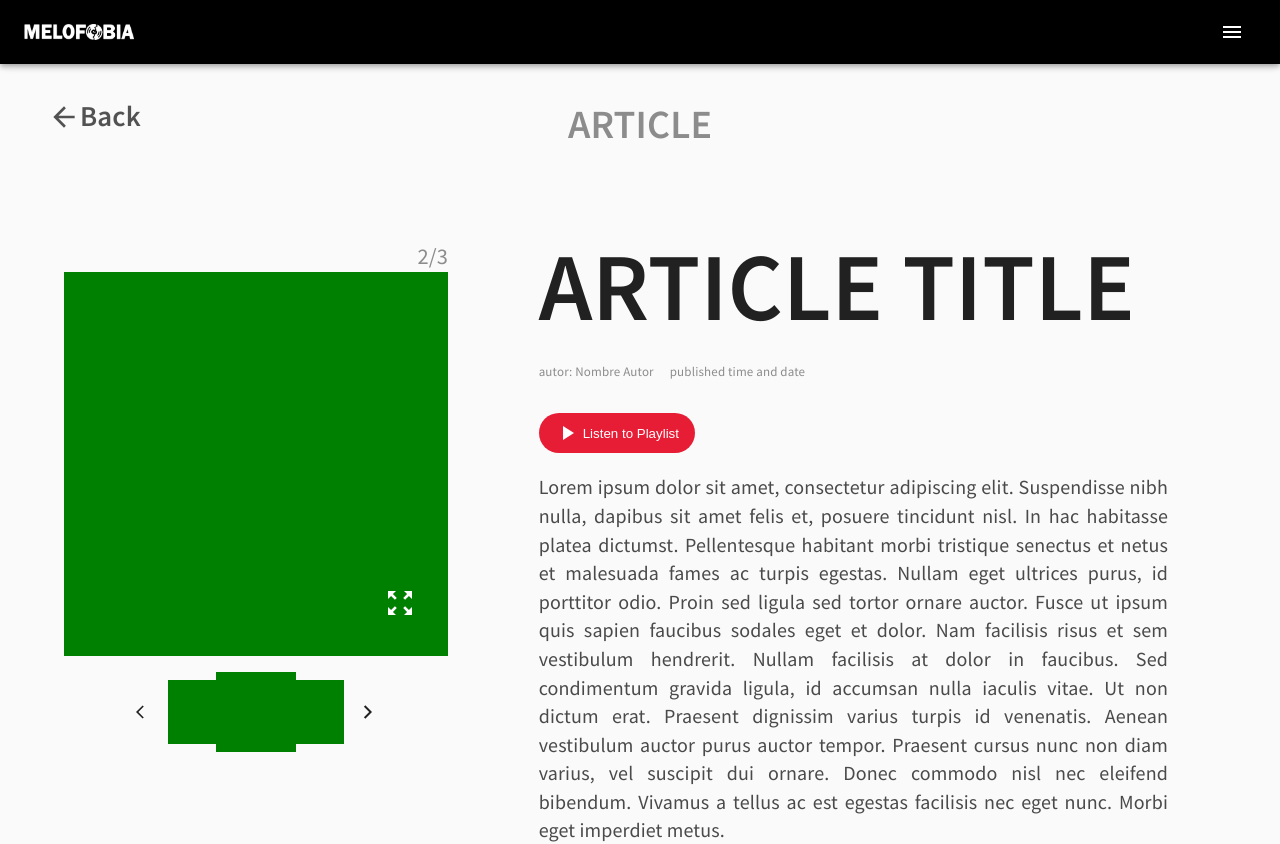
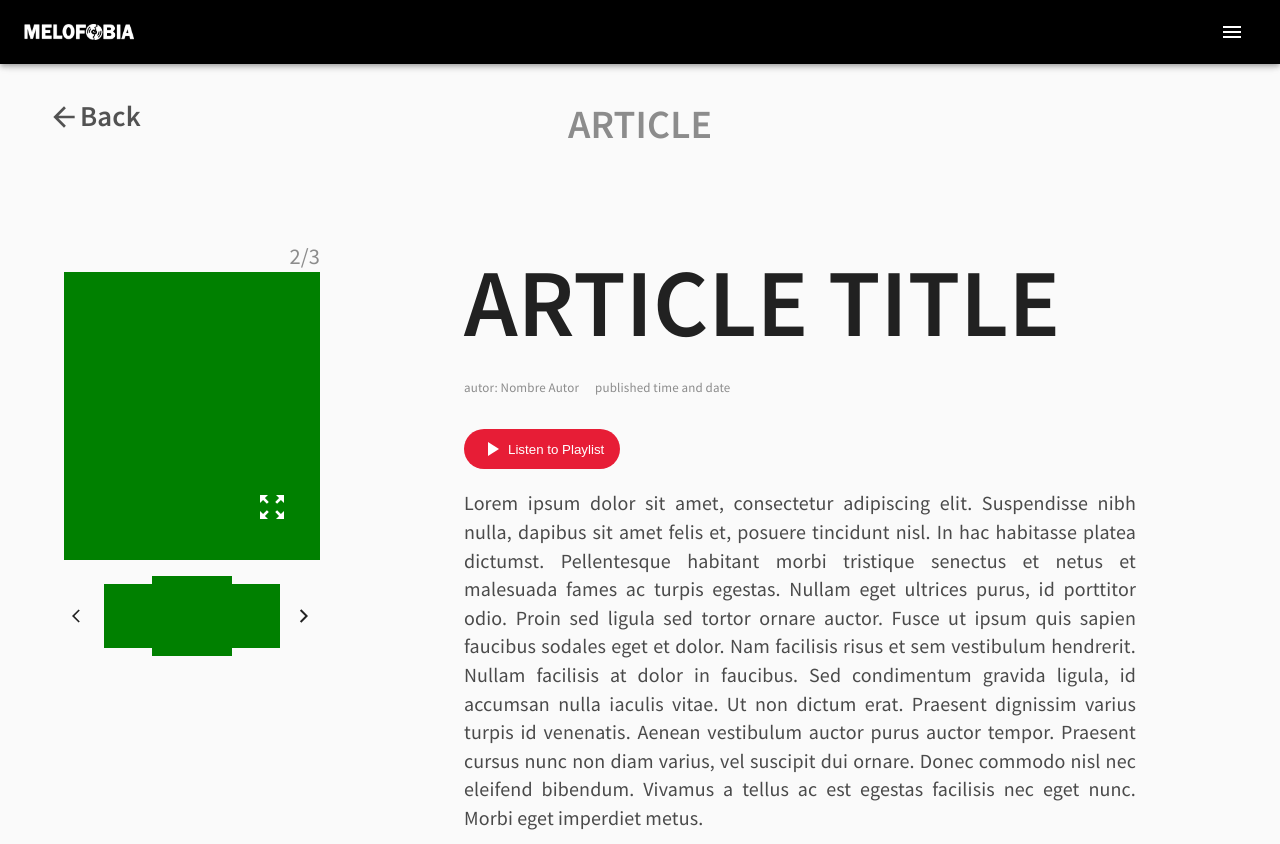
Before and after one commit to NikolasP98/MELOFOBIA, a React (Create React App) app: page /article in a window 1280 px wide. Shown: the top 844 px of the page. Built offline with nearby package versions, Linux system fonts and the light colour scheme.

Commit message:
Change a bit

```diff
--- a/src/Components/Article/article-component.jsx
+++ b/src/Components/Article/article-component.jsx
@@ -14,7 +14,7 @@ function Article() {
             <div className="main">
                 <div className="side-bar">
                     <div className="side-bar-head">
-                        <div>
+                        <div className="article-link-main">
                             <div className="img-number">
                                 <p>2/3</p>
                             </div>
@@ -58,7 +58,7 @@ function Article() {
                         </div>
                     </div>
                 </div>
-                <div>
+                <div className="article-right">
                     <div className="article-main">
                         <div className="article-main-title">
                             <h1>ARTICLE TITLE</h1>
--- a/src/Components/Article/article-style.scss
+++ b/src/Components/Article/article-style.scss
@@ -14,12 +14,14 @@
 //Article class
 .articles {
     margin-top: 6rem;
+
     //Back button not show in small screen
-    .back-btn{
+    .back-btn {
         display: none;
     }
+
     //Sidebar not show in small screen
-    .side-bar{
+    .side-bar {
         display: none;
     }
 
@@ -52,6 +54,7 @@
                 font-size: 2.6rem;
                 margin-bottom: 0;
             }
+
             //Author, date
             p {
                 color: #8C8C8C;
@@ -62,9 +65,11 @@
         }
 
         .article-main-main {
+
             //Article link of each part
             .article-link {
                 margin-bottom: 3rem;
+
                 .article-link-picture {
                     width: 100%;
                     height: 33rem;
@@ -134,6 +139,7 @@
             span {
                 display: flex;
                 cursor: pointer;
+
                 svg {
                     fill: #8C8C8C;
                 }
@@ -175,52 +181,59 @@
 
         .main {
             display: grid;
-            grid-template-columns: 1fr 2fr;
+            grid-template-columns: 1fr 3fr;
 
             .side-bar {
                 display: block;
                 margin-left: 4rem;
                 margin-top: 4rem;
                 position: relative;
-                .side-bar-head{
+
+                .side-bar-head {
                     display: flex;
                     flex-direction: column;
                     justify-content: center;
                     align-items: center;
                     position: fixed;
-                    .img-number{
+                    width: 20%;
+                    .img-number {
                         text-align: end;
                         font-size: 1.4rem;
-                        p{
+
+                        p {
                             margin-bottom: 0;
                             color: #8C8C8C;
                         }
                     }
-                    .side-bar-slider{
+
+                    .side-bar-slider {
                         //position: absolute;
                         //top: 21rem;
                         //margin: 4rem;
                         display: flex;
                         justify-content: center;
                         align-items: center;
-                        .left-arrow{
+
+                        .left-arrow {
                             margin-right: 1rem;
                         }
 
-                        .right-arrow{
+                        .right-arrow {
                             margin-left: 1rem;
                         }
-                        div{
+
+                        div {
                             display: flex;
                             justify-content: center;
                             align-items: center;
 
-                            .img-sm{
+                            .img-sm {
                                 width: 3rem;
                                 height: 4rem;
                                 background-color: green;
                             }
-                            .active{
+
+                            .active {
                                 height: 5rem;
                                 width: 5rem;
                             }
@@ -228,28 +241,37 @@
 
                     }
                 }
+                .article-link-main{
+                    width: 100%;
                     .article-link-picture {
-                    width: 24rem;
-                    height: 24rem;
+                        width: 100%;
+                        height: 18rem;
                         background-color: green;
                         position: relative;
                         margin-bottom: 1rem;
 
                         //position: absolute;
-                    .zoom-out{
+                        .zoom-out {
                             position: absolute;
                             bottom: 0;
                             right: 0;
                             margin: 2rem;
-                        svg{
+
+                            svg {
                                 fill: white
                             }
                         }
                     }
                 }
 
+            }
+
+            .article-right {
+                display: flex;
+                flex-direction: column;
+                justify-content: center;
+                padding: 0 7rem;
                 .article-main {
-                padding: 0 7rem 0 7rem;
                     .btn-play-list {
                         display: flex;
                     }
@@ -275,7 +297,6 @@
 
                 .discussion-playlist {
                     width: 100%;
-                padding: 0 7rem 0 7rem;
                     display: flex;
                     flex-direction: column-reverse;
 
@@ -292,5 +313,20 @@
                     }
                 }
             }
+
         }
     }
+}
+
+@media only screen and (min-width: 1280px) {
+    .articles .main .side-bar .article-link-main .article-link-picture{
+        height: 18rem;
+    }
+}
+
+
+@media only screen and (min-width: 1760px) {
+    .articles .main .side-bar .article-link-main .article-link-picture{
+        height: 24rem;
+    }
+}
```
Lines whose indentation alone changed are shown as unchanged.
